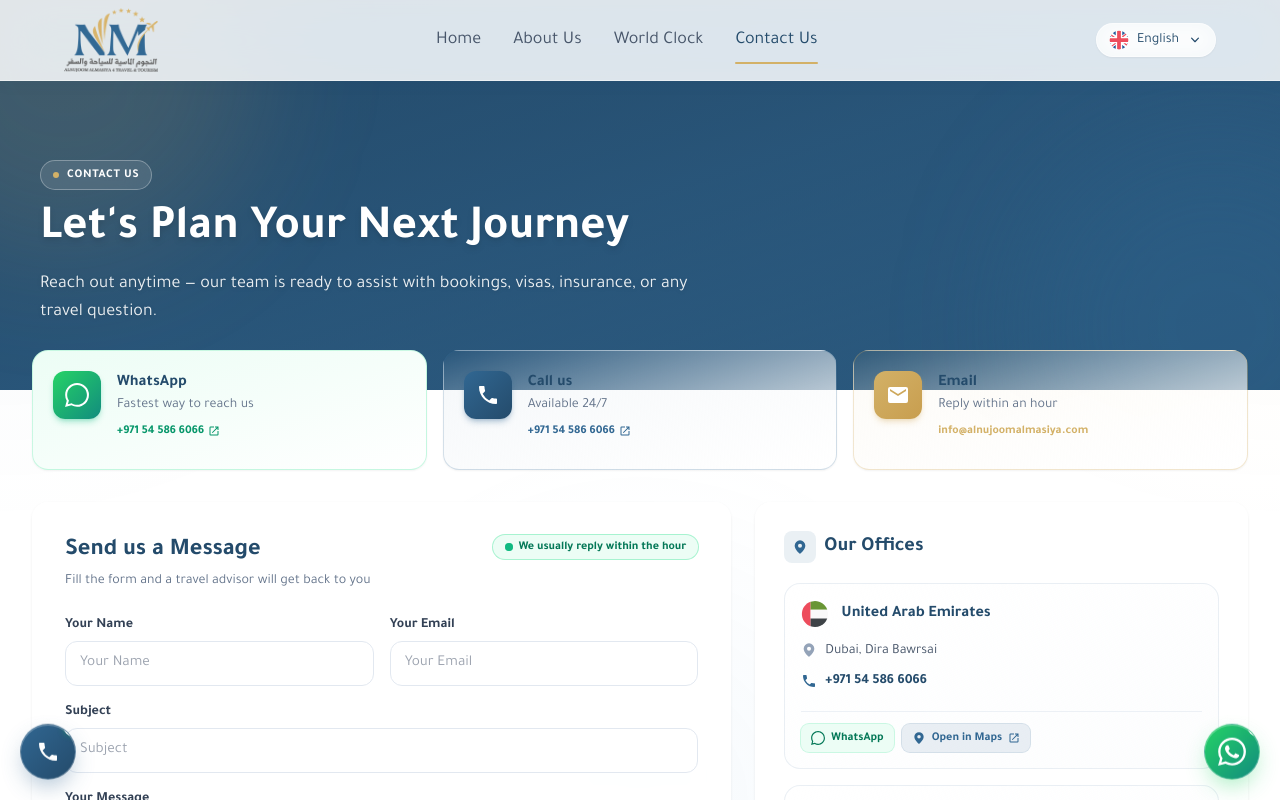
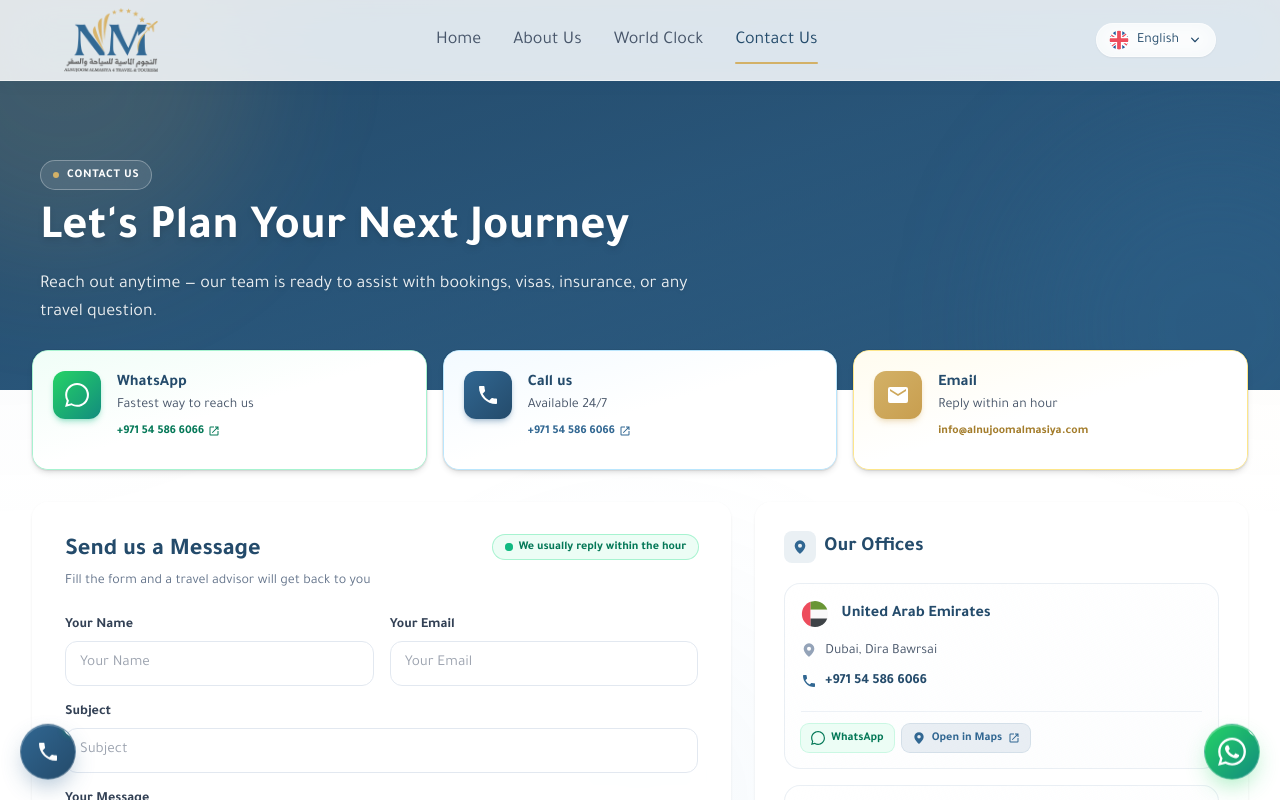
Before and after one commit to abdalraoufalsheikhnajeeb/almasyia, a Next.js app: page /1/contact in a window 1280 px wide. Shown: the top 800 px of the page. Built offline with nearby package versions, Linux system fonts and the light colour scheme.

Commit message:
asasasasa

```diff
--- a/app/[lang]/(Pages)/contact/ContactForm.tsx
+++ b/app/[lang]/(Pages)/contact/ContactForm.tsx
@@ -309,9 +309,13 @@ export default function ContactForm({ lang }: { lang: Locale }) {
             href="https://wa.me/971545866066"
             target="_blank"
             rel="noopener noreferrer"
-            className="group relative overflow-hidden rounded-2xl border border-emerald-200/60 bg-gradient-to-br from-emerald-50 to-white p-5 shadow-sm transition-all hover:-translate-y-1 hover:shadow-lg"
+            className="group relative overflow-hidden rounded-2xl border border-emerald-200 bg-white p-5 shadow-md ring-1 ring-black/5 transition-all hover:-translate-y-1 hover:border-emerald-300 hover:shadow-xl"
           >
-            <div className="flex items-start gap-4">
+            <span
+              aria-hidden="true"
+              className="pointer-events-none absolute inset-0 bg-gradient-to-br from-emerald-50/80 via-white to-white"
+            />
+            <div className="relative flex items-start gap-4">
               <span className="flex h-12 w-12 flex-shrink-0 items-center justify-center rounded-xl bg-gradient-to-br from-[#25d366] to-[#128c7e] text-white shadow-md shadow-emerald-500/30 transition-transform group-hover:scale-110">
                 <IconWhatsapp className="h-6 w-6" />
               </span>
@@ -319,10 +323,10 @@ export default function ContactForm({ lang }: { lang: Locale }) {
                 <h3 className="text-base font-bold text-primary">
                   {t(dictionary.qaWhatsappTitle, lang)}
                 </h3>
-                <p className="text-xs text-slate-500 lg:text-sm">
+                <p className="text-xs text-slate-600 lg:text-sm">
                   {t(dictionary.qaWhatsappDesc, lang)}
                 </p>
-                <span className="mt-2 inline-flex items-center gap-1 text-xs font-semibold text-emerald-600 tabular-nums">
+                <span className="mt-2 inline-flex items-center gap-1 text-xs font-semibold text-emerald-700 tabular-nums">
                   +971 54 586 6066
                   <IconExternal className={`h-3 w-3 ${isRTL ? "rotate-180" : ""}`} />
                 </span>
@@ -333,9 +337,13 @@ export default function ContactForm({ lang }: { lang: Locale }) {
           {/* Call */}
           <a
             href="tel:+971545866066"
-            className="group relative overflow-hidden rounded-2xl border border-litePrimary/20 bg-gradient-to-br from-litePrimary/5 to-white p-5 shadow-sm transition-all hover:-translate-y-1 hover:shadow-lg"
+            className="group relative overflow-hidden rounded-2xl border border-sky-200 bg-white p-5 shadow-md ring-1 ring-black/5 transition-all hover:-translate-y-1 hover:border-sky-300 hover:shadow-xl"
           >
-            <div className="flex items-start gap-4">
+            <span
+              aria-hidden="true"
+              className="pointer-events-none absolute inset-0 bg-gradient-to-br from-sky-50/80 via-white to-white"
+            />
+            <div className="relative flex items-start gap-4">
               <span className="flex h-12 w-12 flex-shrink-0 items-center justify-center rounded-xl bg-gradient-to-br from-litePrimary to-primary text-white shadow-md shadow-litePrimary/30 transition-transform group-hover:scale-110">
                 <IconPhone className="h-6 w-6" />
               </span>
@@ -343,7 +351,7 @@ export default function ContactForm({ lang }: { lang: Locale }) {
                 <h3 className="text-base font-bold text-primary">
                   {t(dictionary.qaCallTitle, lang)}
                 </h3>
-                <p className="text-xs text-slate-500 lg:text-sm">
+                <p className="text-xs text-slate-600 lg:text-sm">
                   {t(dictionary.qaCallDesc, lang)}
                 </p>
                 <span className="mt-2 inline-flex items-center gap-1 text-xs font-semibold text-litePrimary tabular-nums">
@@ -357,9 +365,13 @@ export default function ContactForm({ lang }: { lang: Locale }) {
           {/* Email */}
           <a
             href="mailto:info@alnujoomalmasiya.com"
-            className="group relative overflow-hidden rounded-2xl border border-accent/30 bg-gradient-to-br from-accent/5 to-white p-5 shadow-sm transition-all hover:-translate-y-1 hover:shadow-lg"
+            className="group relative overflow-hidden rounded-2xl border border-amber-200 bg-white p-5 shadow-md ring-1 ring-black/5 transition-all hover:-translate-y-1 hover:border-amber-300 hover:shadow-xl"
           >
-            <div className="flex items-start gap-4">
+            <span
+              aria-hidden="true"
+              className="pointer-events-none absolute inset-0 bg-gradient-to-br from-amber-50/80 via-white to-white"
+            />
+            <div className="relative flex items-start gap-4">
               <span className="flex h-12 w-12 flex-shrink-0 items-center justify-center rounded-xl bg-gradient-to-br from-accent to-[#c89e4f] text-white shadow-md shadow-accent/30 transition-transform group-hover:scale-110">
                 <IconMail className="h-6 w-6" />
               </span>
@@ -367,10 +379,10 @@ export default function ContactForm({ lang }: { lang: Locale }) {
                 <h3 className="text-base font-bold text-primary">
                   {t(dictionary.qaEmailTitle, lang)}
                 </h3>
-                <p className="text-xs text-slate-500 lg:text-sm">
+                <p className="text-xs text-slate-600 lg:text-sm">
                   {t(dictionary.qaEmailDesc, lang)}
                 </p>
-                <span className="mt-2 inline-block truncate text-xs font-semibold text-accent">
+                <span className="mt-2 inline-block truncate text-xs font-semibold text-[#a37c2a]">
                   info@alnujoomalmasiya.com
                 </span>
               </div>
```
